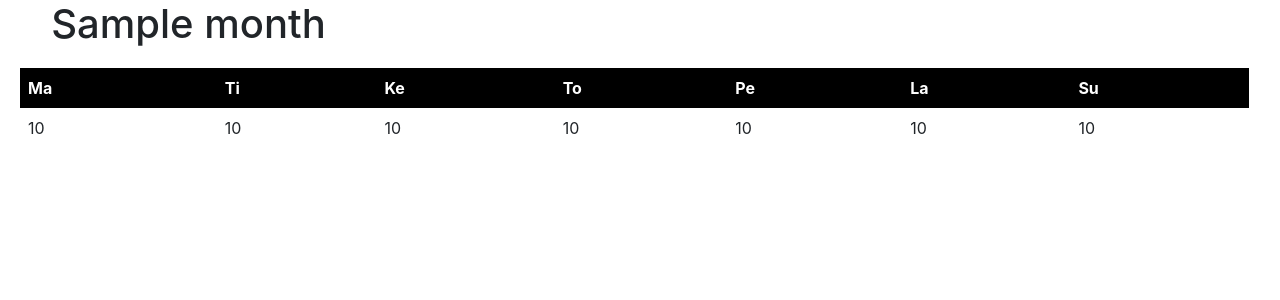
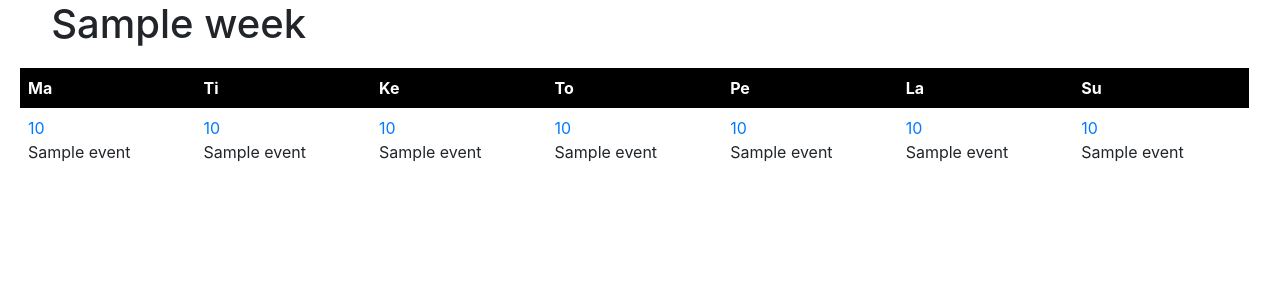
Before and after one commit to ajjr/PetCareApp, a Flask app: template petcare/templates/week.html in a window 1280 px wide. Shown: the part 24-324 px from the top of the page. Run offline with Flask 2, Linux system fonts and the light colour scheme; the template is opened without the code that fills it: most values are stand-ins (such as "Sample title", 1, 10 or a date in 2020); some libraries are stand-ins or nearby versions.

Commit message:
Linked weekview.

```diff
--- a/petcare/templates/week.html
+++ b/petcare/templates/week.html
@@ -1,7 +1,7 @@
 {% extends "_layout.html" %}
 {% block main_content %}
     <table>
-        <h1>{{ month }}</h1>
+        <h1>{{ week }}</h1>
         <tr class="cal-head">
             <th class="cal-head">Ma</th>
             <th class="cal-head">Ti</th>
@@ -15,7 +15,16 @@
         {% set daycount = namespace(value=1) %}
         <tr>
           {% for i in range(7) %}
-              <td>{{ start_of_week + i }}</td>
+              <td><a href="/day/{{ year }}-{%
+                      if month < 10 %}0{%
+                      endif %}{{ month }}-{%
+                      if start_of_week + i < 10 %}0{%
+                      endif %}{{ start_of_week + i }}">{{ start_of_week + i }}</a><br />
+               {% if events[(month, start_of_week + i)] %}<ul class="cal-event">
+                                {% for event in events[(month, start_of_week + i)] %}
+                                    <li>{{ event["title"] }}</li>
+                                {% endfor %}
+                            </ul>{% endif %}</td>
           {% endfor %}
         </tr>
         </tbody>
```
Also changed, not shown: petcare/views/timeviews.py (+9 -3 lines).
